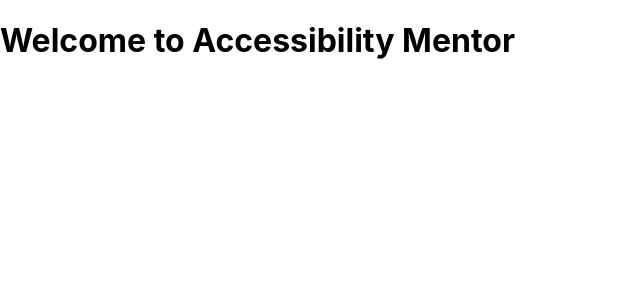
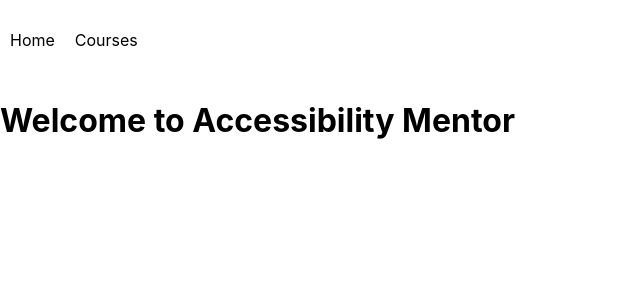
Before and after one commit to YurisCodingClub/accessibility-mentor, a Next.js app: page / in a window 1280 px wide. Shown: the top 300 px of the page, without its empty margins (0-640 px from the left). Built offline with nearby package versions, Linux system fonts and the light colour scheme.

Commit message:
created header with nav

```diff
--- /dev/null
+++ b/pages/components/Header.js
@@ -0,0 +1,15 @@
+import React from 'react';
+import styles from './Header.module.css';
+
+const Header = () => {
+  return (
+    <header className={styles.header}>
+        <nav>
+            <a href='/' className={styles.nav_item}>Home</a>
+            <a  href='/courses' className={styles.nav_item}>Courses</a>
+        </nav>
+    </header>
+  )
+}
+
+export default Header
--- /dev/null
+++ b/pages/components/Header.module.css
@@ -0,0 +1,12 @@
+.header{
+    width: 100%;
+    height: 80px;
+    display: flex;
+    justify-content: flex-start;
+    align-items: center;
+}
+
+.nav_item{
+    font-size: 16px;
+    padding: 10px;
+}
--- a/pages/index.js
+++ b/pages/index.js
@@ -1,4 +1,5 @@
 import Head from "next/head";
+import Header from "./components/Header";
 
 export default function Home() {
   return (
@@ -9,6 +10,7 @@
         <link rel="icon" href="/favicon.ico" />
       </Head>
       <main>
+        <Header/>
         <h1>Welcome to Accessibility Mentor</h1>
       </main>
     </div>
```
